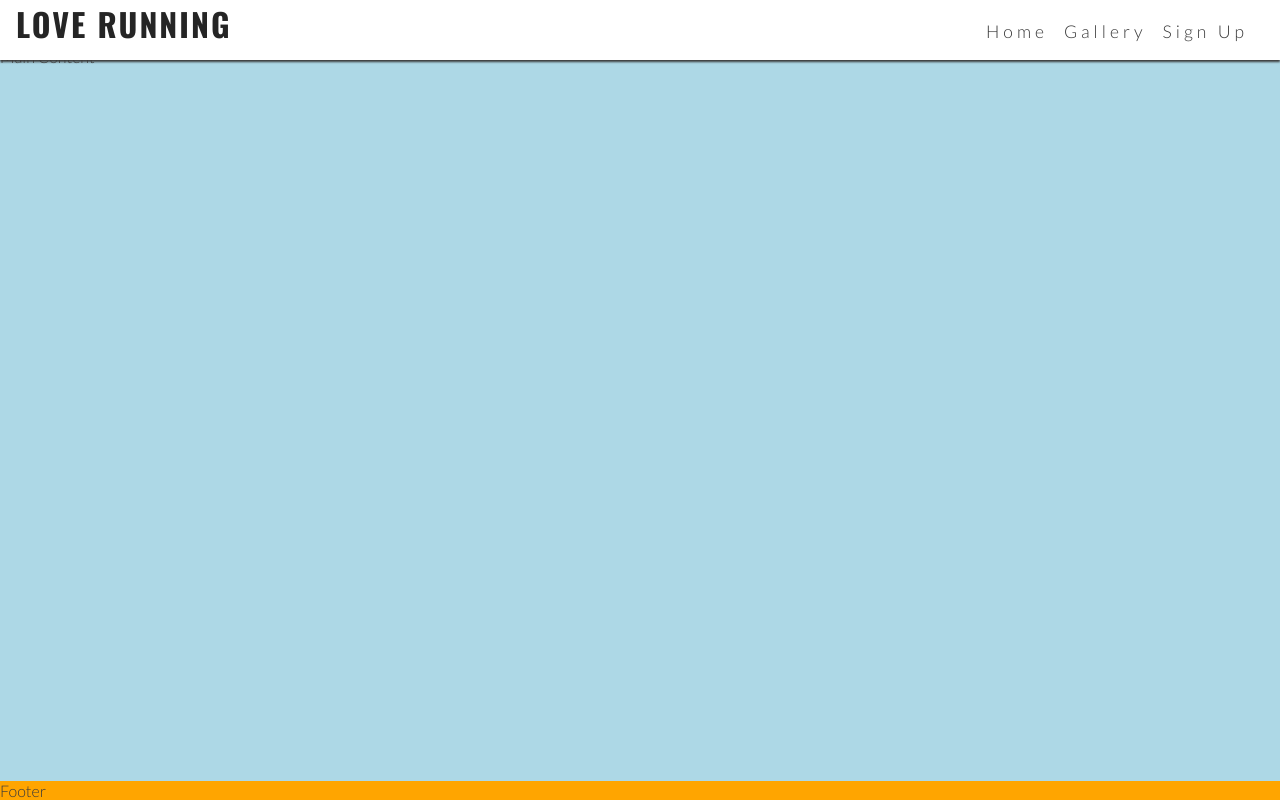
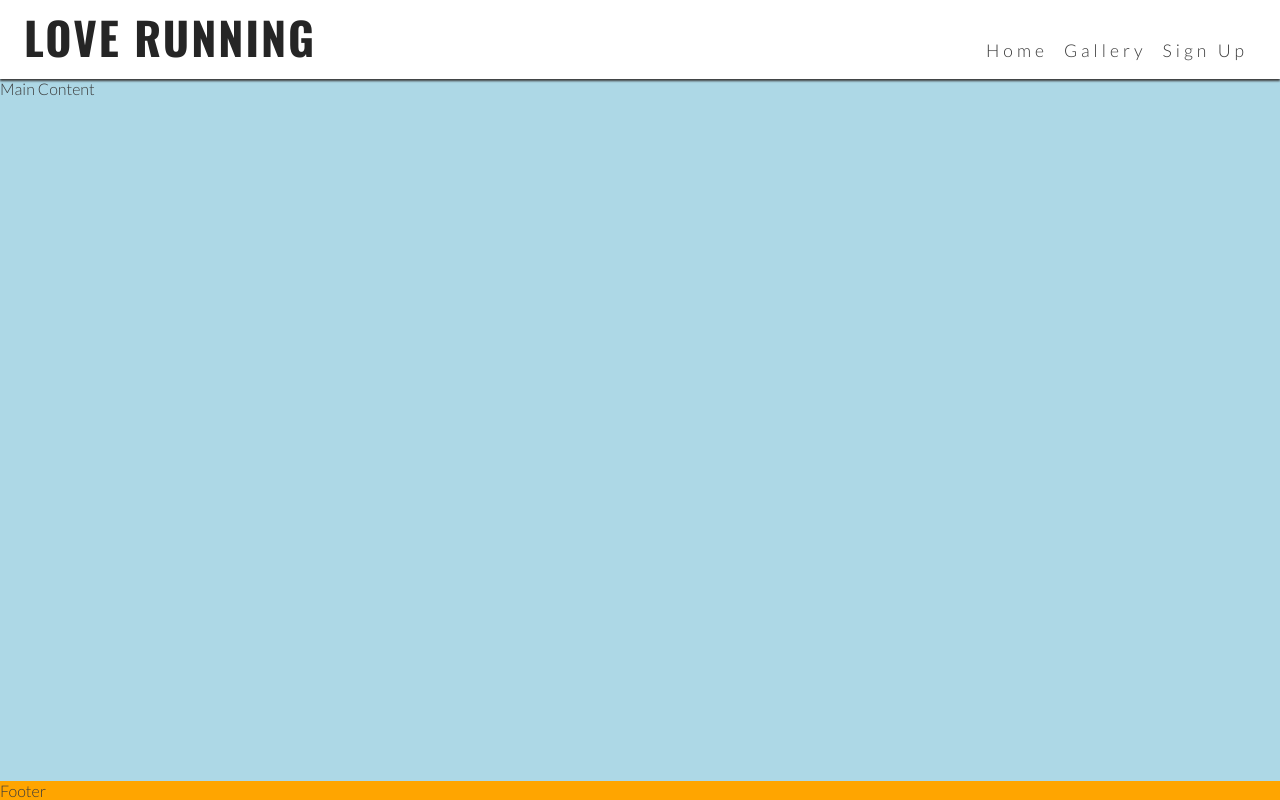
Before and after one commit to FlyHighhher/Love-Running, a plain HTML site: page index.html in a window 1280 px wide. Drawn offline with nearby package versions, Linux system fonts and the light colour scheme.

Commit message:
Make logo larger, push main down to show under larger header

```diff
--- a/assets/css/style.css
+++ b/assets/css/style.css
@@ -115,4 +115,17 @@ footer {
     .nav-toggle-label {
         display: none;
     }
+
+    #logo {
+        font-size: 280%;
+        line-height: 75px;
+        margin: 0 0.5rem;
+    }
+
+    /* Main Content */
+    main {
+        /* Push main content down to accomodate larger header */
+        margin-top: 79px;
+
+    }
 }
```
